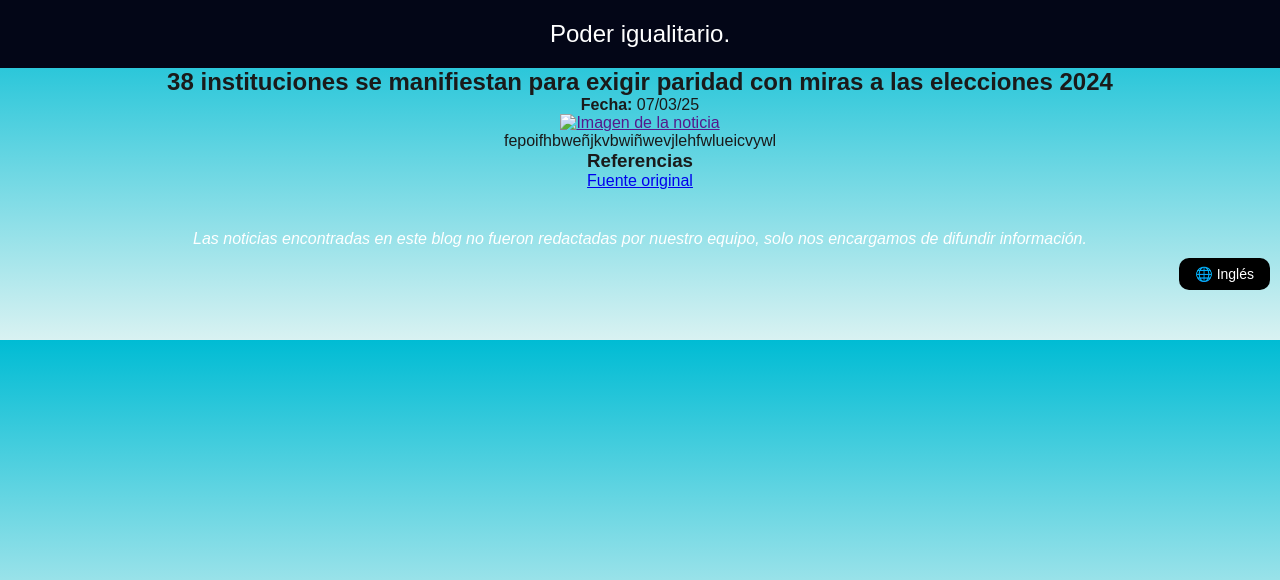
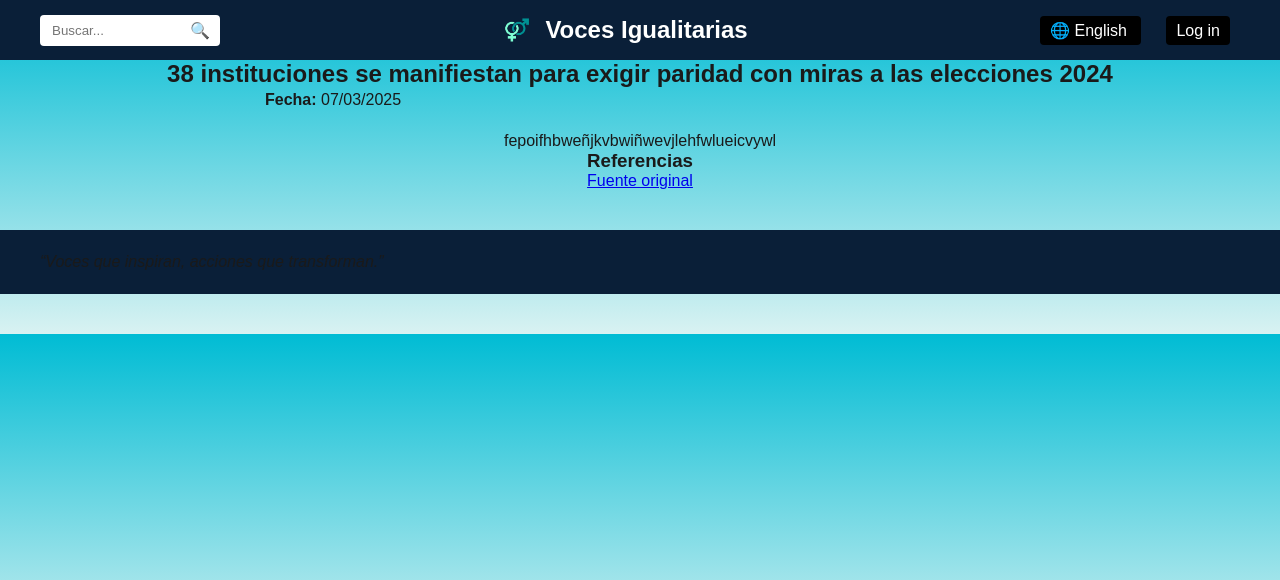
Before and after one commit to QbinVA/Poder-Igualitario, a PHP site: page /ver_publicacion.php?id=9 in a window 1280 px wide. Shown: the top 580 px of the page. Run offline with PHP 8.4, Linux system fonts and the light colour scheme; data comes from the database, SQL or seed files in the repository; data that the repository does not hold is empty.

Commit message:
footer y header integrados al index junto con sus css's

```diff
--- a/ver_publicacion.php
+++ b/ver_publicacion.php
@@ -1,166 +1,96 @@
 <?php
-// Conexión a la base de datos
-require 'config/db.php';
+// ver_publicacion.php
 
-// Verificar si se pasa un ID en la URL
-if (isset($_GET['id']) && is_numeric($_GET['id'])) {
-    $id_noticia = $_GET['id'];
+require __DIR__.'/config/db.php';                  // Conexión MySQL
+require __DIR__.'/azure/config.php';               // Constantes Azure
+require __DIR__.'/azure/azure-translator.php';     // Función azureTranslate()
 
-    // Consulta para obtener la noticia específica
-    $sql = "SELECT * FROM publicaciones WHERE id_noticia = :id_noticia";
-    $stmt = $pdo->prepare($sql);
-    $stmt->bindParam(':id_noticia', $id_noticia, PDO::PARAM_INT);
-    $stmt->execute();
+// 1) Idioma y validación de ID
+$lang = $_GET['lang'] ?? 'es';
+if (!isset($_GET['id']) || !is_numeric($_GET['id'])) {
+    die("ID de noticia no válido.");
+}
+$id_noticia = (int)$_GET['id'];
 
-    // Obtener los resultados
+// 2) Obtener la noticia
+$stmt = $pdo->prepare("SELECT * FROM publicaciones WHERE id_noticia = :id");
+$stmt->execute([':id' => $id_noticia]);
 $noticia = $stmt->fetch(PDO::FETCH_ASSOC);
+if (!$noticia) {
+    die("Noticia no encontrada.");
+}
 
-    // Si no se encuentra la noticia
-    if (!$noticia) {
-        echo "Noticia no encontrada.";
-        exit;
-    }
-} else {
-    echo "ID de noticia no válido.";
-    exit;
-}
+// 3) Imprime HEAD + HEADER sin buffer (no traducidos)
+?><!DOCTYPE html>
+<html lang="<?= htmlspecialchars($lang) ?>">
+<head>
+  <meta charset="UTF-8">
+  <meta name="viewport" content="width=device-width,initial-scale=1">
+  <title><?= htmlspecialchars($noticia['titular']) ?></title>
+  <link rel="stylesheet" href="views/css/header.css">
+  <link rel="stylesheet" href="views/css/noticia.css">
+  <link rel="stylesheet" href="views/css/footer.css">
+</head>
+<body class="full-height">
+
+  <!-- Header partial -->
+  <?php include __DIR__ . '/views/layouts/header.php'; ?>
+
+<?php
+// 4) Inicia buffer para main+footer (traducibles)
+ob_start();
 ?>
 
-<!DOCTYPE html>
-<html lang="es">
-<head>
-    <meta charset="UTF-8">
-    <meta name="viewport" content="width=device-width, initial-scale=1.0">
-    <title><?php echo htmlspecialchars($noticia['titular']); ?></title>
-    <link rel="stylesheet" href="views/css/noticia.css">
-    <link href="https://fonts.googleapis.com/css2?family=Raleway:wght@400;700&display=swap" rel="stylesheet">
-    <style>
-  /* Ocultar barra de Google Translate */
-  .goog-te-banner-frame.skiptranslate,
-  .goog-logo-link,
-  .goog-te-gadget {
-    display: none !important;
-  }
-
-  body {
-    top: 0px !important;
-  }
-</style>
-</head>
-<body>
-    <!-- Header -->
-    <header>
-        <nav style="display: flex; justify-content: center; align-items: center; width: 100%;">
-            <a href="index.php" style="text-decoration: none; color: inherit; text-align: center; font-size: 24px;">
-                <p>Poder igualitario.</p>
-            </a>
-        </nav>
-    </header>
-
-    <!-- Encabezado -->
+  <main class="noticia-page">
     <section class="encabezado">
-        <h1><?php echo htmlspecialchars($noticia['titular']); ?></h1>
-        <p><strong>Fecha:</strong> <?php echo date("d/m/y", strtotime($noticia['fecha'])); ?></p>
+      <h1><?= htmlspecialchars($noticia['titular']) ?></h1>
+      <p><strong>Fecha:</strong> <?= date("d/m/Y", strtotime($noticia['fecha'])) ?></p>
     </section>
 
-    <!-- Imagen principal -->
-    <section class="uploads/img_67d139acdc8b75.13064540.png">
-        <a href="<?php echo htmlspecialchars($noticia['url_imagen']); ?>" target="_blank">
-            <img src="<?php echo htmlspecialchars($noticia['url_imagen']); ?>" alt="Imagen de la noticia" width="99%">
-        </a>
+    <?php if ($noticia['url_imagen']): ?>
+      <section class="noticia-figure">
+        <img src="<?= htmlspecialchars($noticia['url_imagen']) ?>"
+             alt="Imagen de <?= htmlspecialchars($noticia['titular']) ?>">
+      </section>
+    <?php endif; ?>
+
+    <section class="contenido">
+      <?= nl2br(htmlspecialchars($noticia['contenido'])) ?>
     </section>
 
-    <!-- Contenido -->
-    <section class="contenido">
-        <p><?php echo nl2br(htmlspecialchars($noticia['contenido'])); ?></p>
-    </section>
-
-    <!-- Imágenes adicionales -->
     <?php if (!empty($noticia['imagenes'])): ?>
       <section class="imagenes">
         <h2>Galería de imágenes</h2>
         <div class="galeria">
-                <?php
-                    $imagenes = explode(',', $noticia['imagenes']);
-                    foreach ($imagenes as $imagen):
-                ?>
-                    <img src="<?php echo htmlspecialchars($imagen); ?>" alt="Imagen" width="30%">
+          <?php foreach (explode(',', $noticia['imagenes']) as $img): ?>
+            <img src="<?= htmlspecialchars(trim($img)) ?>" alt="">
           <?php endforeach; ?>
         </div>
       </section>
     <?php endif; ?>
 
-    <!-- Referencias -->
     <section class="referencia">
       <h3>Referencias</h3>
-        <?php if (!empty($noticia['referencia'])): ?>
-            <ul>
-                <li><a href="<?php echo htmlspecialchars($noticia['referencia']); ?>" target="_blank">Fuente original</a></li>
-            </ul>
+      <?php if ($noticia['referencia']): ?>
+        <a href="<?= htmlspecialchars($noticia['referencia']) ?>" target="_blank">
+          Fuente original
+        </a>
       <?php else: ?>
-            <p>No se ha proporcionado una fuente original.</p>
+        <p>No hay fuente original.</p>
       <?php endif; ?>
     </section>
 
-    <!-- Footer -->
-    <footer>
-        <p>Las noticias encontradas en este blog no fueron redactadas por nuestro equipo, solo nos encargamos de difundir información.</p>
-    </footer>
-<div id="language-switcher" style="text-align: right; padding: 10px;">
-  <button id="lang-btn" onclick="changeLanguage('en')" style="
-      background-color: black;
-      color: white;
-      padding: 8px 16px;
-      border: none;
-      border-radius: 10px;
-      cursor: pointer;
-      font-size: 14px;
-  ">🌐 Inglés</button>
-</div>
+    <!-- Footer partial dentro del buffer -->
+    <?php include __DIR__ . '/views/layouts/footer.php'; ?>
+  </main>
 
-<!-- Contenedor oculto de Google Translate -->
-<div id="google_translate_element" style="display: none;"></div>
-
-<script type="text/javascript">
-  function googleTranslateElementInit() {
-    new google.translate.TranslateElement({
-      pageLanguage: 'es',
-      includedLanguages: 'es,en',
-      layout: google.translate.TranslateElement.InlineLayout.SIMPLE
-    }, 'google_translate_element');
-  }
-
-  function changeLanguage(lang) {
-    const select = document.querySelector('.goog-te-combo');
-    if (select) {
-      select.value = lang;
-      select.dispatchEvent(new Event('change'));
-
-      // Guardar preferencia en navegador
-      localStorage.setItem('idiomaPreferido', lang);
-
-      // Cambiar texto del botón
-      const btn = document.getElementById('lang-btn');
-      const nextLang = lang === 'en' ? 'es' : 'en';
-      btn.textContent = nextLang === 'en' ? '🌐 Inglés' : '🌐 Español';
-      btn.setAttribute('onclick', `changeLanguage('${nextLang}')`);
-    }
-  }
-
-  // Aplicar idioma guardado
-  window.addEventListener('load', () => {
-    const lang = localStorage.getItem('idiomaPreferido');
-    if (lang) {
-      const interval = setInterval(() => {
-        const select = document.querySelector('.goog-te-combo');
-        if (select) {
-          changeLanguage(lang);
-          clearInterval(interval);
-        }
-      }, 300);
-    }
-  });
-</script>
-<script src="//translate.google.com/translate_a/element.js?cb=googleTranslateElementInit"></script>
 </body>
 </html>
+<?php
+// 5) Captura y traduce sólo el buffer
+$content = ob_get_clean();
+if ($lang === 'en') {
+    echo azureTranslate($content, 'en', 'es', true);
+} else {
+    echo $content;
+}
--- /dev/null
+++ b/views/css/footer.css
@@ -0,0 +1,15 @@
+/* ===== Footer ===== */
+.site-footer {
+    background-color: #0a1f38;
+    color: #fff;
+    text-align: center;
+    padding: 20px 0;
+  }
+  .site-footer__inner {
+    max-width: 1200px;
+    margin: 0 auto;
+  }
+  .site-footer p {
+    margin: 0;
+    font-size: 1rem;
+  }
--- a/views/css/header.css
+++ b/views/css/header.css
@@ -1,12 +1,8 @@
-/* header.css */
-
+/* ===== Header ===== */
 .site-header {
-    width: 100%;
-    background: #0a1f38;
-    color: #fff;
+  background-color: #0a1f38;
   padding: 10px 0;
 }
-
 .site-header__inner {
   max-width: 1200px;
   margin: 0 auto;
@@ -14,65 +10,49 @@
   align-items: center;
   justify-content: space-between;
 }
-
 /* Buscador */
-  .search-wrapper {
+.search-form {
   position: relative;
 }
 .search-input {
   padding: 8px 12px;
   border: none;
-    border-radius: 20px;
+  border-radius: 4px;
   width: 180px;
 }
 .search-button {
   position: absolute;
-    right: 8px;
+  right: 10px;
   top: 50%;
   transform: translateY(-50%);
   background: transparent;
   border: none;
   cursor: pointer;
-    font-size: 16px;
   color: #666;
+  font-size: 1rem;
 }
-
-  /* Logo (Falta la imagen que se muestre) */
-  .logo-wrapper {
-    text-align: center;
-  }
-  .logo-link {
+/* Logo */
+.logo {
   display: flex;
   align-items: center;
   text-decoration: none;
   color: #fff;
+  font-size: 1.5rem;
+  font-weight: bold;
 }
 .logo-img {
   height: 40px;
   margin-right: 8px;
 }
-  .logo-text {
-    font-size: 1.5rem;
-    font-weight: bold;
-  }
-
-  /* Navegación */
+/* Nav botones */
 .main-nav a {
-    margin-left: 20px;
+  margin-left: 15px;
+  padding: 6px 10px;
+  background: #000;
   color: #fff;
   text-decoration: none;
-    font-weight: 500;
-    position: relative;
-  }
-  .main-nav a.active::after {
-    content: '';
-    display: block;
-    width: 100%;
-    height: 2px;
-    background: #fff;
-    position: absolute;
-    bottom: -4px;
-    left: 0;
+  border-radius: 4px;
+  transition: opacity 0.3s ease;
 }
 .main-nav a:hover {
   opacity: 0.8;
--- /dev/null
+++ b/views/layouts/footer.php
@@ -0,0 +1,8 @@
+<?php
+// views/layouts/footer.php
+?>
+<footer class="site-footer">
+  <div class="site-footer__inner">
+    <p>“Voces que inspiran, acciones que transforman.”</p>
+  </div>
+</footer>
--- a/views/layouts/header.php
+++ b/views/layouts/header.php
@@ -1,14 +1,14 @@
 <?php
 // views/layouts/header.php
 
-// Recupera el idioma actual (viene de ?lang=es o ?lang=en)
+// Recupera el idioma actual (viene de ?lang=es|en)
 $lang = $_GET['lang'] ?? 'es';
+$self = basename($_SERVER['PHP_SELF']);
 ?>
 <header class="site-header">
   <div class="site-header__inner">
     <!-- Buscador -->
-    <div class="search-wrapper">
-      <form action="index.php" method="get">
+    <form action="index.php" method="get" class="search-form">
       <input type="hidden" name="lang" value="<?= htmlspecialchars($lang) ?>">
       <input
         type="text"
@@ -18,42 +18,27 @@ $lang = $_GET['lang'] ?? 'es';
       >
       <button type="submit" class="search-button">🔍</button>
     </form>
-    </div>
 
-    <!-- Logo centrado -->
-    <div class="logo-wrapper">
-      <a href="index.php?lang=<?= htmlspecialchars($lang) ?>" class="logo-link">
-        <img src="assets/logo.png" alt="Voces Igualitarias" class="logo-img">
-        <span class="logo-text">Voces Igualitarias</span>
+    <!-- Logo -->
+    <a href="index.php?lang=<?= htmlspecialchars($lang) ?>" class="logo">
+      <img src="Iguales.png" alt="" class="logo-img">
+      <span class="logo-text" translate="no">Voces Igualitarias</span>
     </a>
-    </div>
 
-    <!-- Navegación -->
+    <!-- Language switch + Login -->
     <nav class="main-nav">
       <a
-        href="index.php?lang=<?= htmlspecialchars($lang) ?>"
-        class="<?= basename($_SERVER['PHP_SELF']) === 'index.php' ? 'active' : '' ?>"
+        href="<?= $self ?>?lang=<?= $lang === 'es' ? 'en' : 'es' ?>"
+        class="lang-switch"
       >
-        <?= $lang === 'es' ? 'Noticias' : 'News' ?>
+        🌐 <?= $lang === 'es' ? 'English' : 'Español' ?>
       </a>
       <a
         href="login.php?lang=<?= htmlspecialchars($lang) ?>"
-        class="<?= basename($_SERVER['PHP_SELF']) === 'login.php' ? 'active' : '' ?>"
+        class="login-link"
       >
         <?= $lang === 'es' ? 'Log in' : 'Log in' ?>
       </a>
     </nav>
-
-    <!-- Language switcher -->
-    <div class="lang-switcher">
-  <?php if ($lang === 'es'): ?>
-    <a href="<?= htmlspecialchars($_SERVER['PHP_SELF']) ?>?lang=en" class="lang-btn">
-      🌐 English
-    </a>
-  <?php else: ?>
-    <a href="<?= htmlspecialchars($_SERVER['PHP_SELF']) ?>?lang=es" class="lang-btn">
-      🌐 Español
-    </a>
-  <?php endif; ?>
   </div>
 </header>
```
Also changed, not shown: index.php (+25 -13 lines), views/css/index.css (+77 -22 lines), Iguales.png (added), views/css/carousel.css (added), views/layouts/carousel.php (added). Lines whose indentation alone changed are shown as unchanged.
